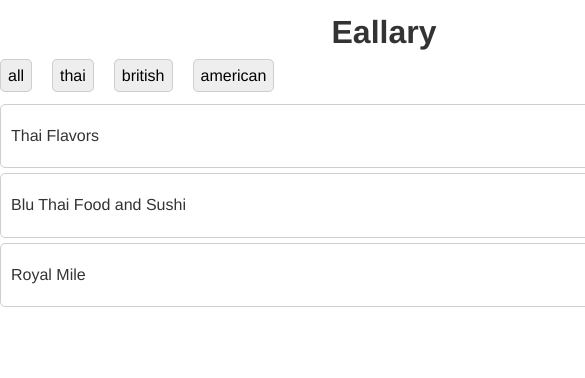
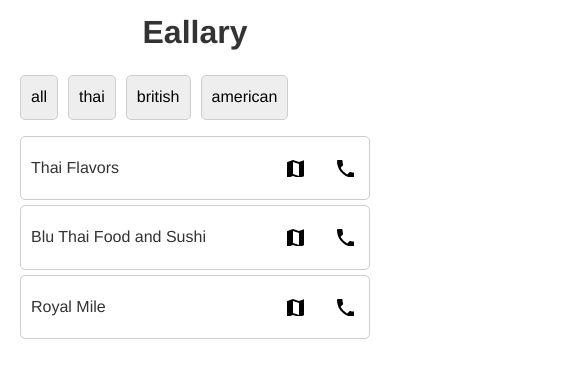
Before and after one commit to tindn/eallary, a plain HTML site: page index.html in a window 390 px wide. Shown: the top 378 px of the page, 585 px wide, since content can reach past the window. Drawn offline with Linux system fonts and the light colour scheme.

Commit message:
mobile view fixes

```diff
--- a/app.css
+++ b/app.css
@@ -8,7 +8,8 @@ body {
 	font: 16px "Helvetica Neue", Helvetica, Arial, sans-serif;
 	line-height: 1.4em;
 	color: #333333;
-	width: 768px;
+	max-width: 800px;
+	padding: 0 20px;
 	margin: 0 auto;
 	-webkit-font-smoothing: antialiased;
 }
@@ -22,20 +23,22 @@ header h1 {
 }
 
 #main #cuisine-list li {
-	display: inline;
+	display: inline-block;
 	padding-right: 20px;
 }
 
-#main #cuisine-list li a {
+#main #cuisine-list li {
 	background-color: #eeeeee;
 	border: 1px solid #cecece;
 	border-radius: 5px;
-	padding: 7px;
-	text-decoration: none;
+	padding: 10px;
+	margin-right: 10px;
+	margin-top: 10px;
 }
 
 #main #cuisine-list li a,
 #main #cuisine-list li a:visited {
+	text-decoration: none;
 	color:#000;
 }
 
--- a/index.html
+++ b/index.html
@@ -3,6 +3,7 @@
 
 <head>
   <meta charset="utf-8">
+  <meta name="viewport" content="width=device-width, initial-scale=1">
   <title>Eallary</title>
   <link rel="stylesheet" href="app.css" />
 </head>
```
